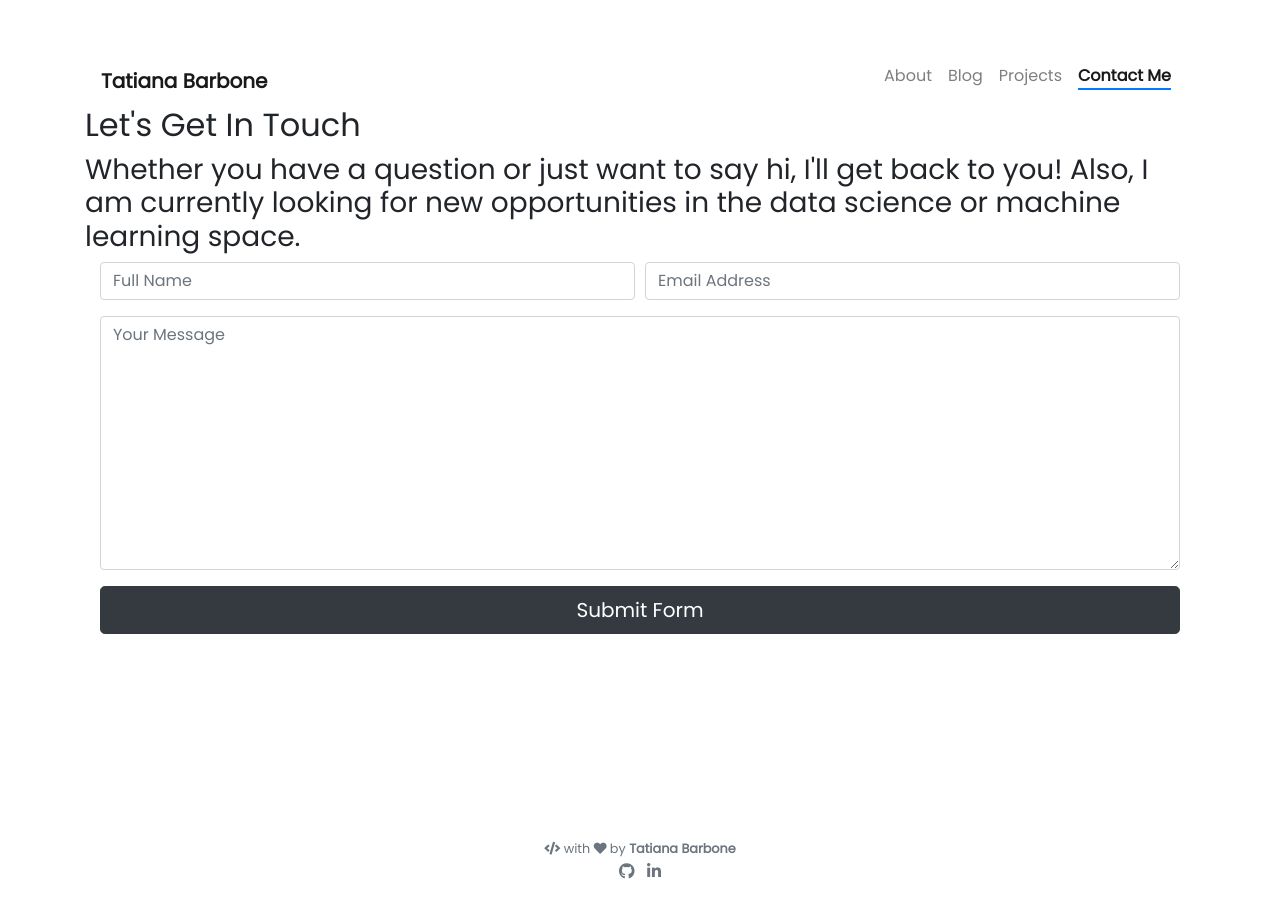
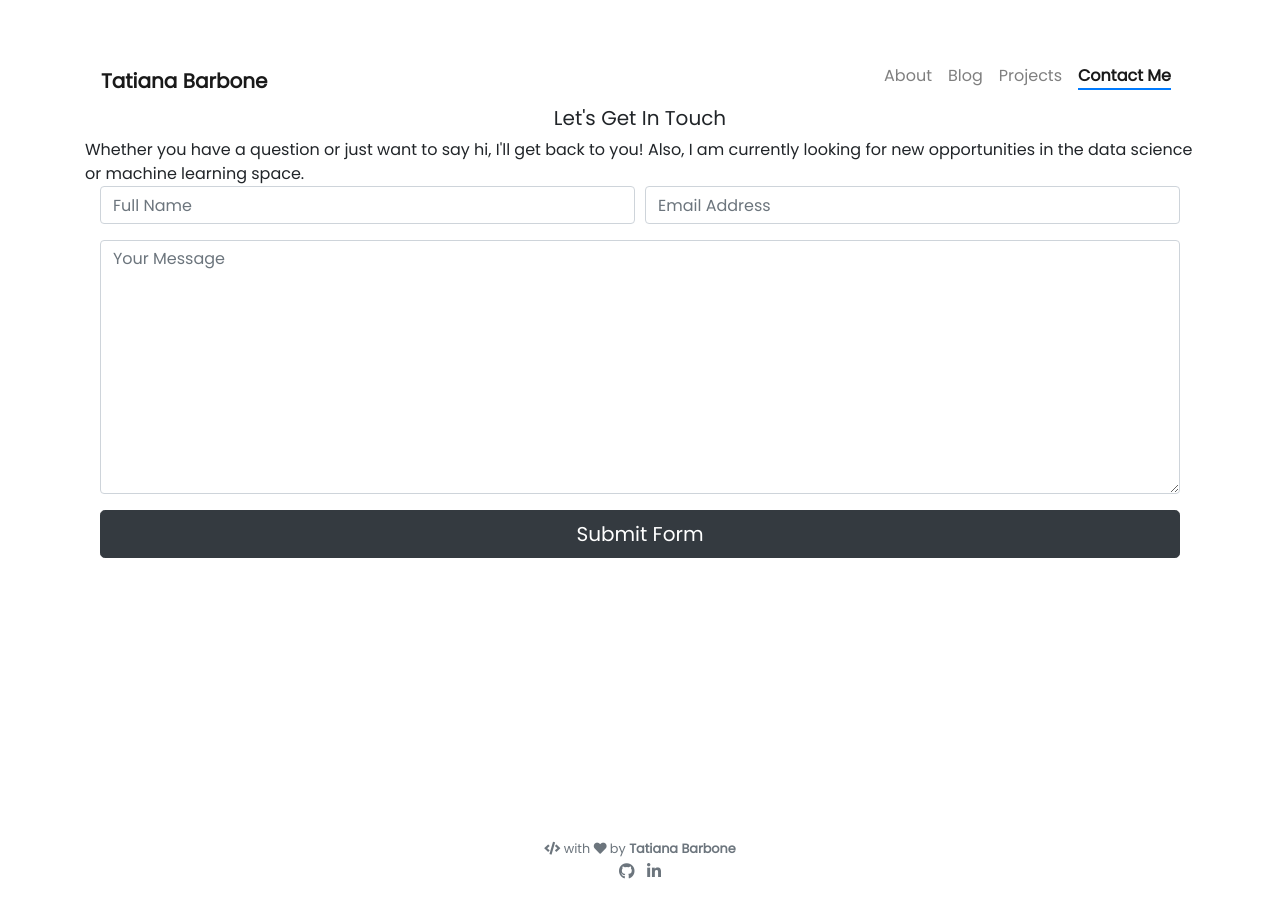
Before and after one commit to tatianabarbone/tatianabarbone.github.io, a Jekyll site: the page built from pages/contact.html, in a window 1280 px wide. Built offline with Jekyll 4.4.1, drawn with Linux system fonts in a browser that asks for light colours; nearby versions of some CDN libraries.

Commit message:
center text

```diff
--- a/pages/contact.html
+++ b/pages/contact.html
@@ -5,10 +5,9 @@ permalink: /contact/
 weight: 4
 ---
 
-<h2>Let's Get In Touch</h2>
+<h5 style="text-align:center">Let's Get In Touch</h5>
 
-<h3>Whether you have a question or just want to say hi, I'll get back to you!
-
-    Also, I am currently looking for new opportunities in the data science or machine learning space. </h3>
+<h8>Whether you have a question or just want to say hi, I'll get back to you!
+    Also, I am currently looking for new opportunities in the data science or machine learning space. </h8>
 
 {% include contact/index.html %}
```
